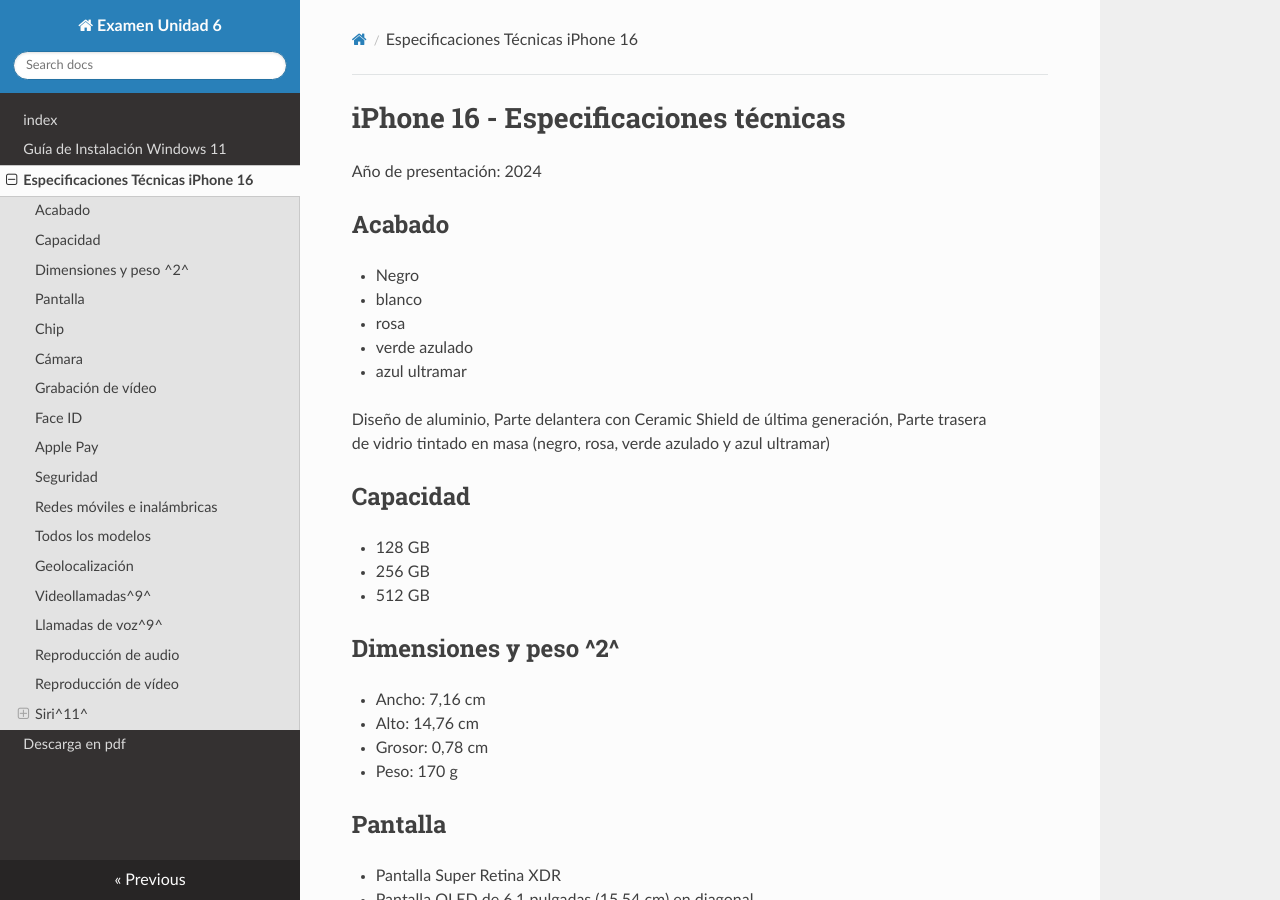
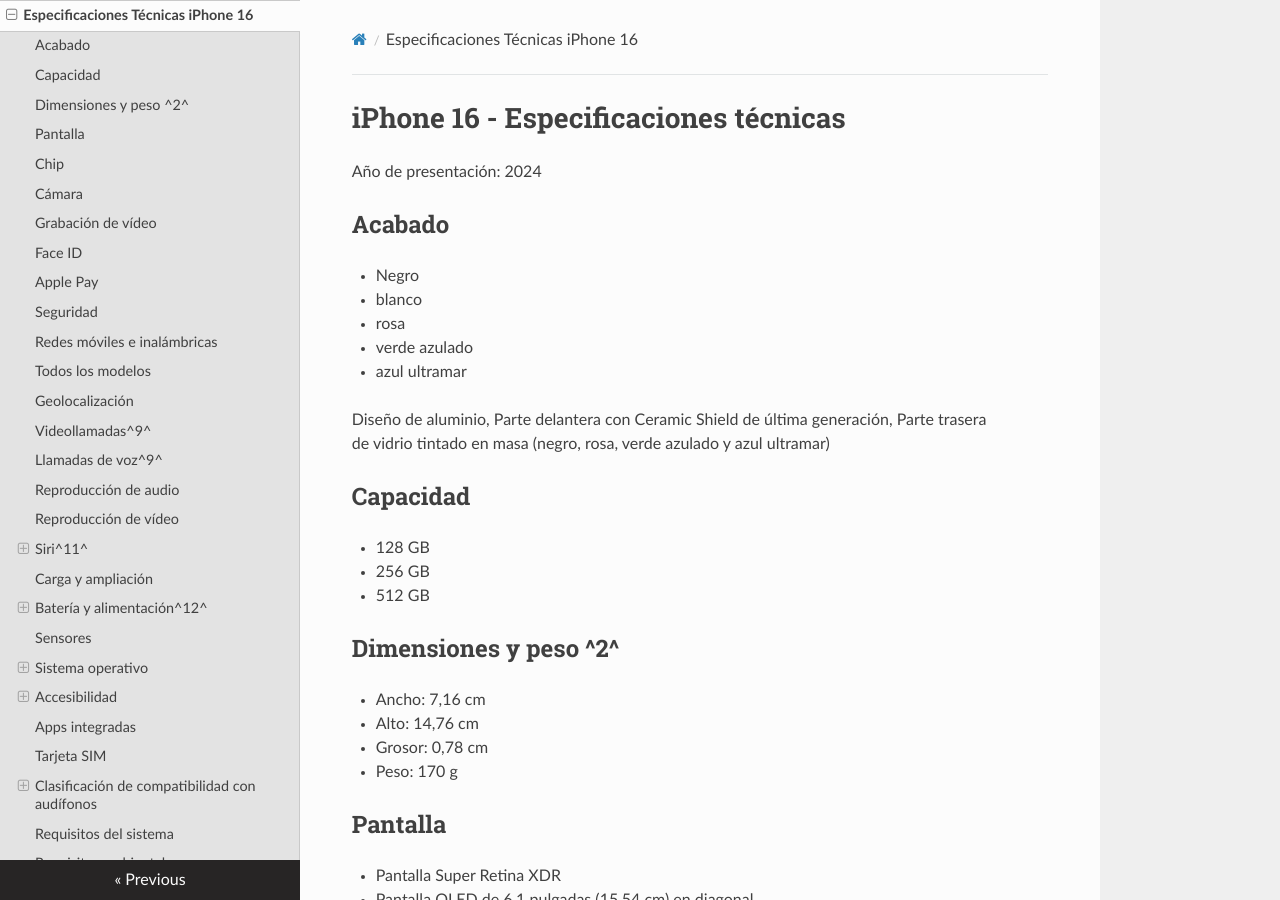
Before and after one commit to Abogadouuu/Examen_Unidad_6, an MkDocs documentation site: the page built from docs_src/Especificaciones_Tecnicas_iPhone_16.md, in a window 1280 px wide and 900 px high. Built offline with MkDocs 1.6.1, drawn with Linux system fonts in a browser that asks for light colours; nearby versions of some CDN libraries.

Commit message:
estructurado de pagina Especificaciones IPhone 16

```diff
--- a/docs_src/Especificaciones_Tecnicas_iPhone_16.md
+++ b/docs_src/Especificaciones_Tecnicas_iPhone_16.md
@@ -263,15 +263,15 @@ Botones y conectores externos
 ![botones](https://raw.githubusercontent.com/Abogadouuu/Examen_Unidad_6/refs/heads/main/docs_src/botones.png)
 ![botones traseros](https://raw.githubusercontent.com/Abogadouuu/Examen_Unidad_6/refs/heads/main/docs_src/botones2.png)
 
-1.  Cámara delantera
-2.   Botón lateral
-3.   Control de la cámara
-4.   Conector USB-C
-5.   Bandeja de la tarjeta SIM (disponible en modelos comprados fuera de Estados Unidos)
-6.   Botones de volumen
-7.   Botón Acción
-8.   Cámaras traseras
-9.  Flash
+1. Cámara delantera
+2. Botón lateral
+3. Control de la cámara
+4. Conector USB-C
+5. Bandeja de la tarjeta SIM (disponible en modelos comprados fuera de Estados Unidos)
+6. Botones de volumen
+7. Botón Acción
+8. Cámaras traseras
+9. Flash
 
 ### Prestaciones del botón Acción
 
@@ -283,14 +283,14 @@ Botones y conectores externos
 
 -   Exposición, Profundidad, Zoom, Cámaras, Estilos y Tono
 
-### Carga y ampliación
+## Carga y ampliación
 
 -   Conector USB‑C compatible con:
 -   Carga
 -   DisplayPort
 -   USB 2 (hasta 480 Mb/s)
 
-### Batería y alimentación^12^
+## Batería y alimentación^12^
 
 -   Reproducción de vídeo: Hasta 22 horas
 -   Streaming de vídeo: Hasta 18 horas
@@ -314,7 +314,7 @@ Botones y conectores externos
 -   Identificación de accesorios con NFC
 -   Magnetómetro
 
-Sensores
+## Sensores
 
 -   Face ID
 -   Barómetro
@@ -323,9 +323,9 @@ Sensores
 -   Sensor de proximidad
 -   Doble sensor de luz ambiental
 
-Sistema operativo
+## Sistema operativo
 
-iOS
+### iOS
 
 iOS es el sistema operativo móvil más personal y seguro del mundo. Está
 repleto de funciones avanzadas y se ha diseñado para proteger
@@ -333,19 +333,17 @@ tu privacidad.
 
 [*Descubrir las novedades de iOS*](https://apple.com/es/ios/ios-18/)
 
-[*Manual de uso del
-iPhone*](https://support.apple.com/es-es/guide/iphone/welcome/ios)
+[*Manual de uso del iPhone* ](https://support.apple.com/es-es/guide/iphone/welcome/ios)
 
-Accesibilidad
+## Accesibilidad
 
 Las prestaciones integradas para distintas necesidades visuales,
 motrices, auditivas, cognitivas y del habla te ayudan a sacar todo
 el partido a tu iPhone de la forma que mejor se adapte a ti.
 
-[*Obtén más información sobre
-Accesibilidad*](https://apple.com/es/accessibility/)
+[*Obtén más información sobre Accesibilidad*](https://apple.com/es/accessibility/)
 
-Prestaciones incluidas:
+### Prestaciones incluidas:
 
 -   VoiceOver
 -   Zoom
@@ -363,7 +361,7 @@ Prestaciones incluidas:
 -   Atajos de Voz
 -   Contenido Leído
 
-Apps integradas
+## Apps integradas
 
 -   Apple Store
 -   App Store
@@ -412,25 +410,22 @@ Apps integradas
 -   Watch
 -   Tiempo
 
-Puedes ver la lista completa de apps de Apple disponibles en el iPhone
-en [*apple.com/es/apps*](https://apple.com/es/apps/).
+Puedes ver la lista completa de apps de Apple disponibles en el iPhone en [*apple.com/es/apps*](https://apple.com/es/apps/).
 
-Tarjeta SIM
+## Tarjeta SIM
 
 -   Doble SIM (Nano SIM y eSIM)^14^
 -   Compatible con doble eSIM^14^
 
-[*Más información sobre
-la eSIM*](https://support.apple.com/es-es/HT212780)
+[*Más información sobre la eSIM*](https://support.apple.com/es-es/HT212780)
 
-[*Más información sobre la eSIM en viajes
-al extranjero*](https://support.apple.com/es-es/HT213448)
+[*Más información sobre la eSIM en viajes al extranjero*](https://support.apple.com/es-es/HT213448)
 
-Clasificación de compati­bilidad con audífonos
+## Clasificación de compati­bilidad con audífonos
 
-Compatible con la prestación Audífono
+### Compatible con la prestación Audífono
 
-Compati­bilidad con adjuntos de Mail
+### Compati­bilidad con adjuntos de Mail
 
 Tipos de documento visibles
 
@@ -441,7 +436,7 @@ Tipos de documento visibles
     enriquecido); .vcf (información de contacto); .xls y .xlsx
     (Microsoft Excel); .zip; .ics y .usdz (USDZ Universal)
 
-Requisitos del sistema
+## Requisitos del sistema
 
 -   Cuenta de Apple (para algunas prestaciones)
 -   Acceso a internet^15^
@@ -453,16 +448,16 @@ Requisitos del sistema
     (descarga gratuita
     desde [*apple.com/es/itunes/download*](https://apple.com/es/itunes/download/))
 
-Requisitos ambientales
+## Requisitos ambientales
 
 -   Temperatura de funciona­miento: de 0 a 35 °C
 -   Temperatura de almacena­miento: de -20 a 45 °C
 -   Humedad relativa: del 5 al 95 % sin condensación
 -   Altitud máxima de funciona­miento: probado hasta 3.000 m
 
-Idiomas
+## Idiomas
 
-Idiomas compatibles
+### Idiomas compatibles
 
 Alemán, árabe, búlgaro, catalán, checo, chino (simplificado, tradicional
 y de Hong Kong), coreano, croata, danés, eslovaco, español (de España
@@ -472,7 +467,7 @@ Unido), italiano, japonés, kazajo, malayo, neerlandés, noruego, polaco,
 portugués (de Brasil y Portugal), rumano, ruso, sueco, tailandés, turco,
 ucraniano y vietnamita
 
-Idiomas compatibles con el teclado QuickType
+### Idiomas compatibles con el teclado QuickType
 
 Ainu, akan, albanés, alemán (de Alemania, Austria y Suiza), amárico,
 apache (occidental), árabe, árabe (najdí), armenio, asamés, asirio,
@@ -511,7 +506,7 @@ tongano, turco, turcomano, ucraniano, uigur, urdú (alfabético, QWERTY y
 transliteración), uzbeko (árabe, cirílico y latino), vietnamita (télex,
 VIQR y VNI), wancho, wolastoqey, yi de Liangshan, yidis y yoruba
 
-Idiomas compatibles con el teclado QuickType y el autocorrector
+### Idiomas compatibles con el teclado QuickType y el autocorrector
 
 Alemán (de Alemania, Austria y Suiza), árabe, árabe (najdí), bengalí
 (alfabético, InScript y transliteración), búlgaro, catalán, checo,
@@ -533,7 +528,7 @@ rumano, ruso, serbio (cirílico y latino), sueco, tailandés, tamil
 ucraniano, urdu (alfabético, QWERTY y transliteración) y vietnamita
 (télex)
 
-Idiomas compatibles con el teclado QuickType y la escritura predictiva
+### Idiomas compatibles con el teclado QuickType y la escritura predictiva
 
 Alemán (de Alemania, Austria y Suiza), árabe, árabe (najdí), bengalí,
 cantonés (tradicional), checo, chino (simplificado y tradicional),
@@ -545,7 +540,7 @@ lituano, maratí, neerlandés (de Bélgica y Países Bajos), noruego
 (bokmål, nynorsk), polaco, portugués (de Brasil y Portugal), punyabí,
 rumano, ruso, sueco, tailandés, tamil, telugu, turco y vietnamita.
 
-Idiomas compatibles con el teclado QuickType y la escritura multilingüe
+### Idiomas compatibles con el teclado QuickType y la escritura multilingüe
 
 Alemán (de Alemania, Austria y Suiza), chino simplificado (pinyin),
 chino tradicional (pinyin), español (de España, Latinoamérica y México),
@@ -555,8 +550,7 @@ Reino Unido, Singapur y Sudáfrica), italiano, japonés (romaji),
 neerlandés (de Bélgica y Países Bajos), polaco, portugués (de Brasil
 y Portugal), rumano, turco y vietnamita
 
-Idiomas compatibles con el teclado QuickType y las sugerencias
-contextuales
+### Idiomas compatibles con el teclado QuickType y las sugerencias contextuales
 
 Alemán (de Alemania, Austria y Suiza), árabe, árabe (najdí), chino
 (simplificado), español (de España, Latinoamérica y México), francés
@@ -566,7 +560,7 @@ Zelanda, Reino Unido, Singapur y Sudáfrica), italiano, neerlandés
 (de Bélgica y Países Bajos), portugués (de Brasil), ruso, sueco, turco
 y vietnamita
 
-Idiomas compatibles con el teclado QuickType y QuickPath
+### Idiomas compatibles con el teclado QuickType y QuickPath
 
 Alemán (de Alemania, Austria y Suiza), árabe, chino simplificado (pinyin
 QWERTY), chino tradicional (pinyin QWERTY), coreano, español (de España,
@@ -576,7 +570,7 @@ Reino Unido, Singapur y Sudáfrica), italiano, hebreo, neerlandés
 (de Bélgica y Países Bajos), polaco, portugués (de Brasil y Portugal),
 rumano, sueco y vietnamita
 
-Idiomas de Siri
+### Idiomas de Siri
 
 Alemán (de Alemania, Austria y Suiza), árabe (de Arabia Saudí y Emiratos
 Árabes Unidos), coreano (de Corea del Sur), cantonés (de China
@@ -590,7 +584,7 @@ y Sudáfrica), italiano (de Italia y Suiza), japonés (de Japón), malayo
 (de Noruega), portugués (de Brasil), ruso (de Rusia), sueco (de Suecia),
 tailandés (de Tailandia) y turco (de Turquía)
 
-Idiomas de Dictado
+### Idiomas de Dictado
 
 Alemán (de Alemania, Austria y Suiza), árabe (de Arabia Saudí, Catar,
 Emiratos Árabes Unidos, Kuwait), cantonés (de China continental y Hong
@@ -605,7 +599,7 @@ malayo, neerlandés (de Bélgica y Países Bajos), noruego (bokmål),
 polaco, portugués (de Brasil y Portugal), rumano, ruso, shanghainés
 (de China continental), sueco, tailandés, turco, ucraniano y vietnamita
 
-Idiomas con diccionario monolingüe
+### Idiomas con diccionario monolingüe
 
 Alemán, búlgaro, catalán, chino (simplificado, tradicional y tradicional
 de Hong Kong), coreano, danés, español, francés, griego, hebreo, hindi,
@@ -613,11 +607,11 @@ inglés (de Estados Unidos y Reino Unido), italiano, japonés, malayo,
 neerlandés, noruego, polaco, portugués, punyabí, rumano, ruso, sueco,
 tailandés y turco
 
-Idiomas con diccionario de frases hechas
+### Idiomas con diccionario de frases hechas
 
 De chino simplificado y tradicional a inglés y de cantonés a inglés
 
-Idiomas con diccionario bilingüe
+### Idiomas con diccionario bilingüe
 
 De alemán a inglés, de árabe a inglés, de bengalí a inglés, de canarés a
 inglés, de cantonés (tradicional) a inglés, de checo a inglés, de chino
@@ -633,11 +627,11 @@ inglés, de tailandés a inglés, de tamil a inglés, de telugu a inglés, de
 turco a inglés, de ucraniano a inglés, de urdu a inglés, de vietnamita a
 inglés
 
-Idiomas con diccionario de sinónimos
+### Idiomas con diccionario de sinónimos
 
 Chino simplificado e inglés (de Estados Unidos y Reino Unido)
 
-Revisión ortográfica
+### Revisión ortográfica
 
 Alemán (de Alemania, Austria y Suiza), árabe, árabe (najdí), búlgaro,
 checo, danés, español (de España, Latinoamérica y México), finés,
@@ -648,7 +642,7 @@ italiano, neerlandés (de Bélgica y Países Bajos), noruego (bokmål y
 nynorsk), polaco, portugués (de Brasil y Portugal), punyabí, rumano,
 ruso, sueco, telugu, turco y vietnamita
 
-Zonas geográficas compatibles con Apple Pay
+### Zonas geográficas compatibles con Apple Pay
 
 Alemania, Arabia Saudí, Argentina, Armenia, Australia, Austria,
 Azerbaiyán, Baréin, Bielorrusia, Bélgica, Brasil, Bulgaria, Canadá,
@@ -664,14 +658,13 @@ Zelanda, Panamá, Países Bajos, Palestina, Perú, Polonia, Portugal, Reino
 Unido, República Checa, Rumanía, San Marino, Serbia, Singapur,
 Sudáfrica, Suecia, Suiza, Taiwán, Ucrania y Vietnam
 
-Contenido de la caja
+## Contenido de la caja
 
 -   iPhone 16
 -   Cable de carga USB‑C (1 m)
 -   Documentación
 
-En nuestro esfuerzo por ser [*neutros en carbono para
-2030*](https://www.apple.com/es/environment), el iPhone 16
+En nuestro esfuerzo por ser [*neutros en carbono para 2030*](https://www.apple.com/es/environment), el iPhone 16
 y iPhone 16 Plus no incluyen adaptador de corriente ni EarPods. La caja
 contiene un cable USB‑C de carga rápida que es compatible con
 adaptadores USB‑C y puertos de ordenador.
@@ -680,15 +673,14 @@ Puedes usar cualquier adaptador de corriente USB‑C compatible que
 tengas. También tienes la opción de comprar un adaptador de corriente
 o unos auriculares de Apple nuevos si los necesitas.
 
-El iPhone y el medio ambiente
+## El iPhone y el medio ambiente
 
 El iPhone 16 y el iPhone 16 Plus se han diseñado para reducir su impacto
 medioambiental:^17^
 
-[*Consultar el informe medioambiental del iPhone 16
-y el iPhone 16 Plus*](https://www.apple.com/environment/pdf/products/iphone/iPhone_16_and_iPhone_16_Plus_PER_Sept2024.pdf)
+[*Consultar el informe medioambiental del iPhone 16 y el iPhone 16 Plus*](https://www.apple.com/environment/pdf/products/iphone/iPhone_16_and_iPhone_16_Plus_PER_Sept2024.pdf)
 
-Progreso hacia Apple 2030
+### Progreso hacia Apple 2030
 
 -   Más de un 30 % de contenido reciclado^18^
 -   Un 30 % menos de emisiones en comparación con los registros tomados
@@ -696,7 +688,7 @@ Progreso hacia Apple 2030
 
 [*Ver el compromiso de Apple*](https://www.apple.com/es/environment/)
 
-Materiales
+### Materiales
 
 -   Aluminio 100 % reciclado en subestructura térmica del nuevo diseño
     interno
@@ -720,20 +712,20 @@ Materiales
 -   Embalaje compuesto por un 100 % de fibra^21^
 -   64 % de fibra reciclada en el embalaje
 
-Energía
+### Energía
 
 -   Más del 30 % de la electricidad empleada en la fabricación del
     iPhone 16 y el iPhone 16 Plus es de origen renovable^22^
 -   Supera las normas del Departamento de Energía estadounidense sobre
     sistemas de carga de baterías^23^
 
-Residuos
+### Residuos
 
 -   Como parte del programa de cero residuos de Apple, las fábricas de
     montaje final de nuestros proveedores recurrentes no generan
     residuos que acaben en vertederos
 
-Química inteligente^24^
+### Química inteligente^24^
 
 -   Vidrio sin arsénico
 -   Sin mercurio, BFR ni PVC
```
